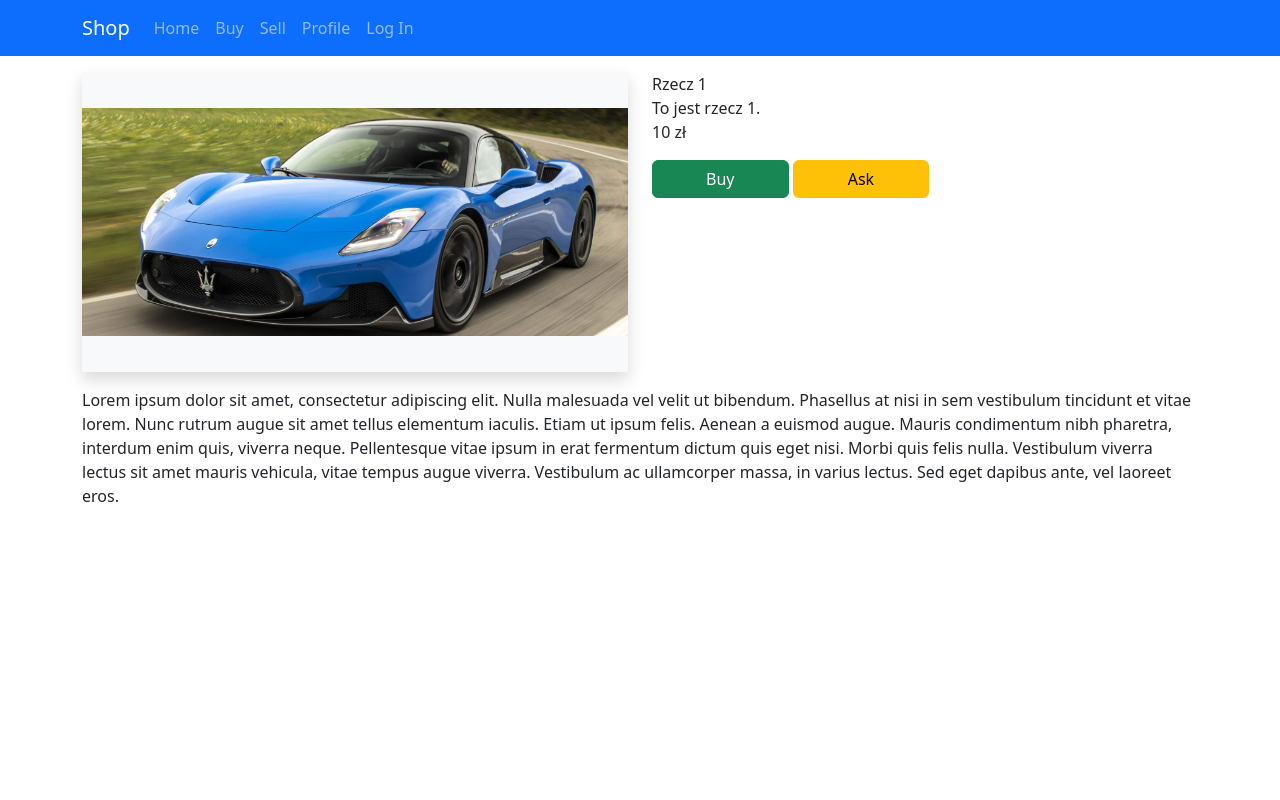
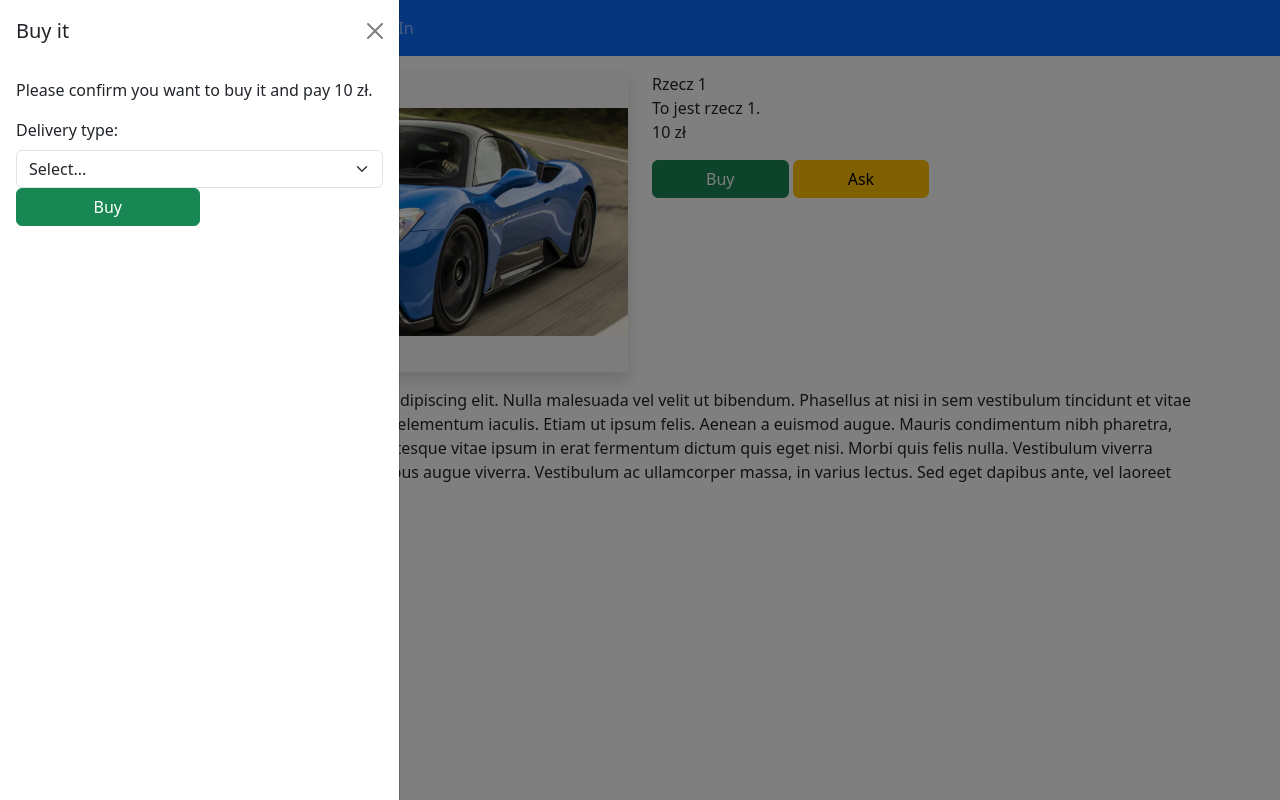
Before and after one commit to bartosz722/flaskboot, a Flask app: page /buy/items/1 in a window 1280 px wide. Run offline with Flask 3, Linux system fonts and the light colour scheme.

Commit message:
Delivery select, part 1

```diff
--- a/main.py
+++ b/main.py
@@ -29,6 +29,8 @@ def buy_item(item_id):
 @app.route("/buy/item", methods=['POST'])
 def buy_item_confirmed():
     item_id = request.form.get('itemId', '').strip()
+    delivery = request.form.get('delivery')
+    print('delivery: {}'.format(delivery))
     return redirect(url_for('buy_item', item_id=item_id, bought=1))
 
 @app.route("/sell")
--- a/templates/buy_item.html
+++ b/templates/buy_item.html
@@ -52,11 +52,27 @@
         <div>
           Please confirm you want to buy it and pay {{model.item.price}} zł.
         </div>
-        <div class="dropdown mt-3 text-center">
+        <div class="mt-3">
           <form action="/buy/item" method="post">
             <input type="hidden" name="itemId" value="{{model.item.id}}">
+
+            <!-- todo: ustawić obok siebie -->
+            <label class="form-label" for="delivery-select">Delivery type:</label>
+            <select name="delivery" id="delivery-select" class="form-select" aria-label="Delivery selection">
+              <option value="">Select...</option>
+              <option value="pp">Poczta Polska</option>
+              <option value="dhl">DHL</option>
+              <option value="pickup">Pickup in store</option>
+            </select>
+
             <button class="btn btn-success w-50" type="submit">Buy</button>
           </form>
         </div>
       </div>
+
+      <script>
+        document.addEventListener("DOMContentLoaded", () => {
+          document.getElementById('buy').click();
+        });
+      </script>
 {% endblock %}
```
